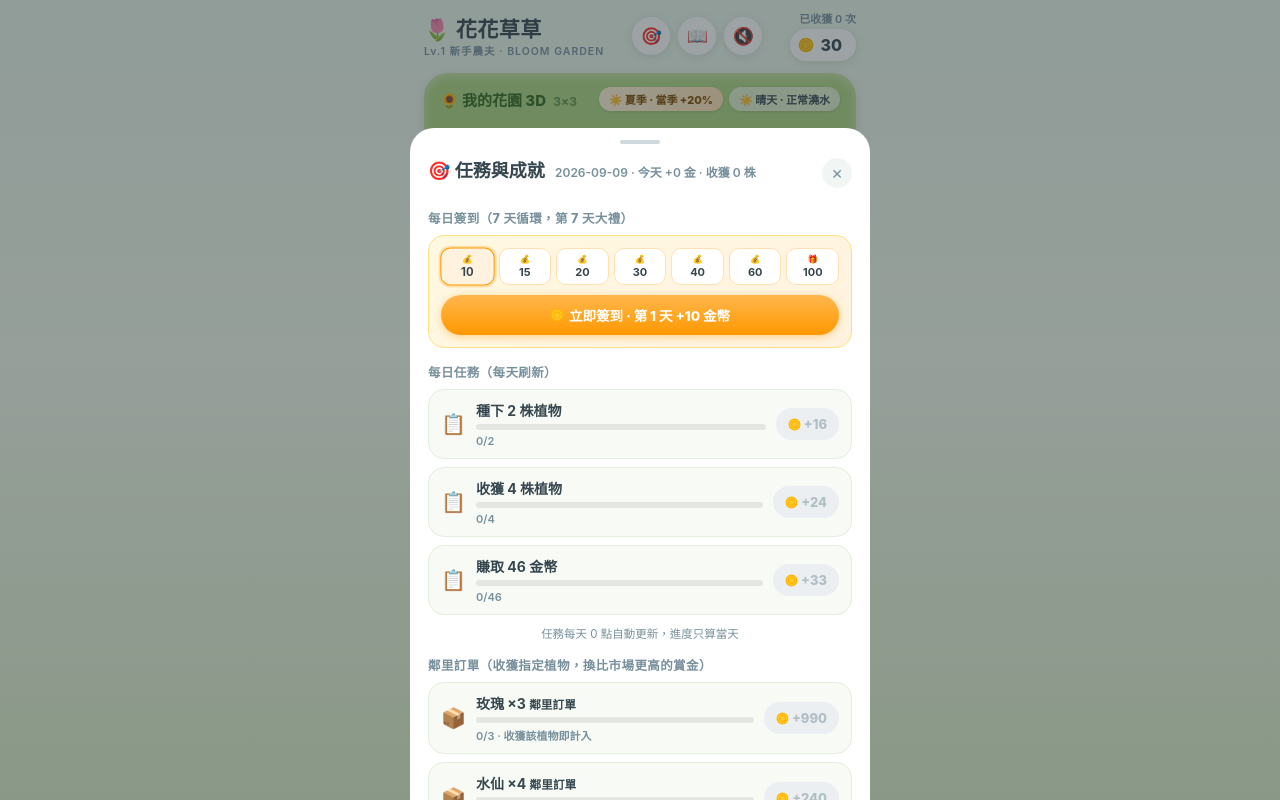
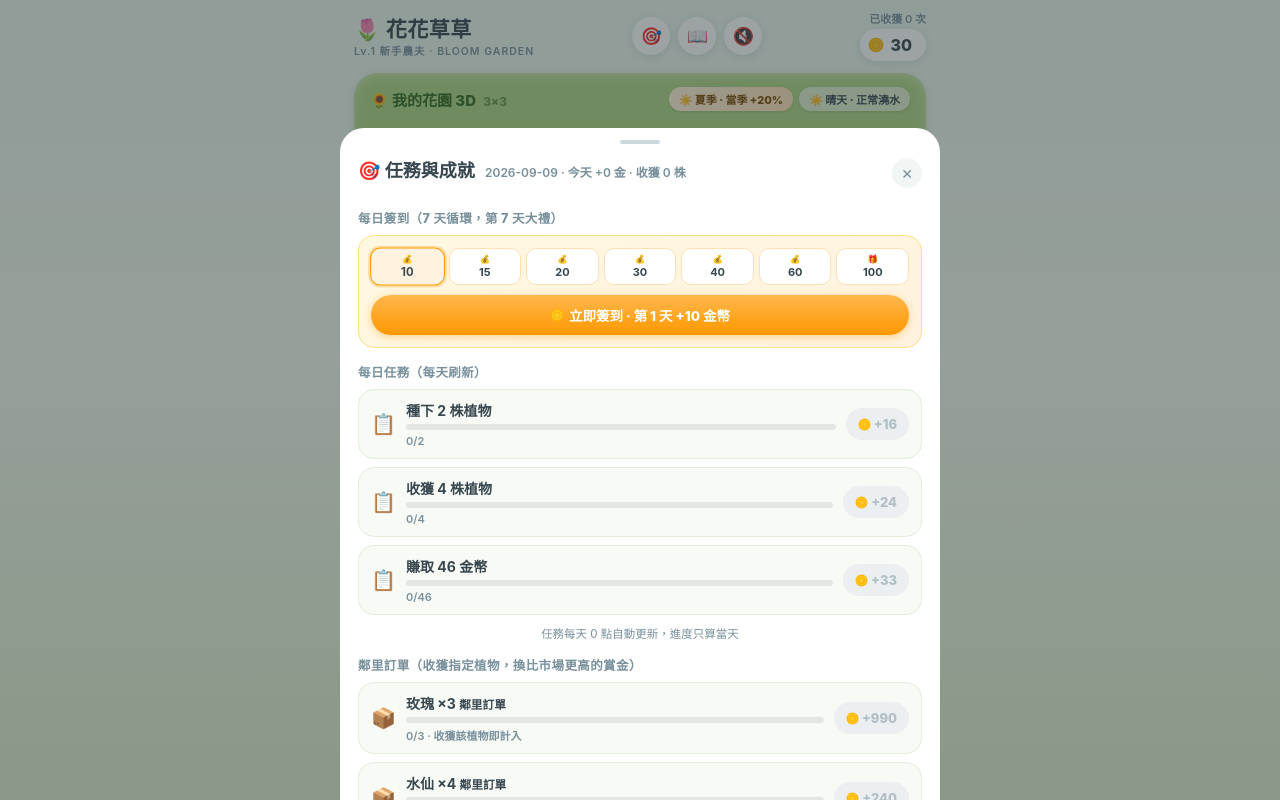
Before and after one commit to Zhufacheng/bloom-garden, a React (Vite) app: page / in a window 1280 px wide. Both pictures are taken after a click on the button "每日任務". Built offline with nearby package versions, Linux system fonts and the light colour scheme.

Commit message:
窗口加宽：app/toolbar/sheet 的 max-width 460→600px，讓中間 3D 花園區域更大（桌面/大螢幕受惠；手機仍被屏寬限制）

```diff
--- a/src/styles.css
+++ b/src/styles.css
@@ -37,7 +37,7 @@ button {
 }
 
 .app {
-  max-width: 460px;
+  max-width: 600px;
   margin: 0 auto;
   padding: calc(env(safe-area-inset-top) + 10px) 14px calc(env(safe-area-inset-bottom) + 110px);
   display: flex;
@@ -697,7 +697,7 @@ button {
   left: 50%;
   transform: translateX(-50%);
   width: 100%;
-  max-width: 460px;
+  max-width: 600px;
   padding: 10px 14px calc(12px + env(safe-area-inset-bottom));
   background: rgba(255, 255, 255, 0.92);
   backdrop-filter: blur(12px);
@@ -762,7 +762,7 @@ button {
 
 .sheet {
   width: 100%;
-  max-width: 460px;
+  max-width: 600px;
   background: #fff;
   border-radius: 24px 24px 0 0;
   max-height: 84dvh;
```
